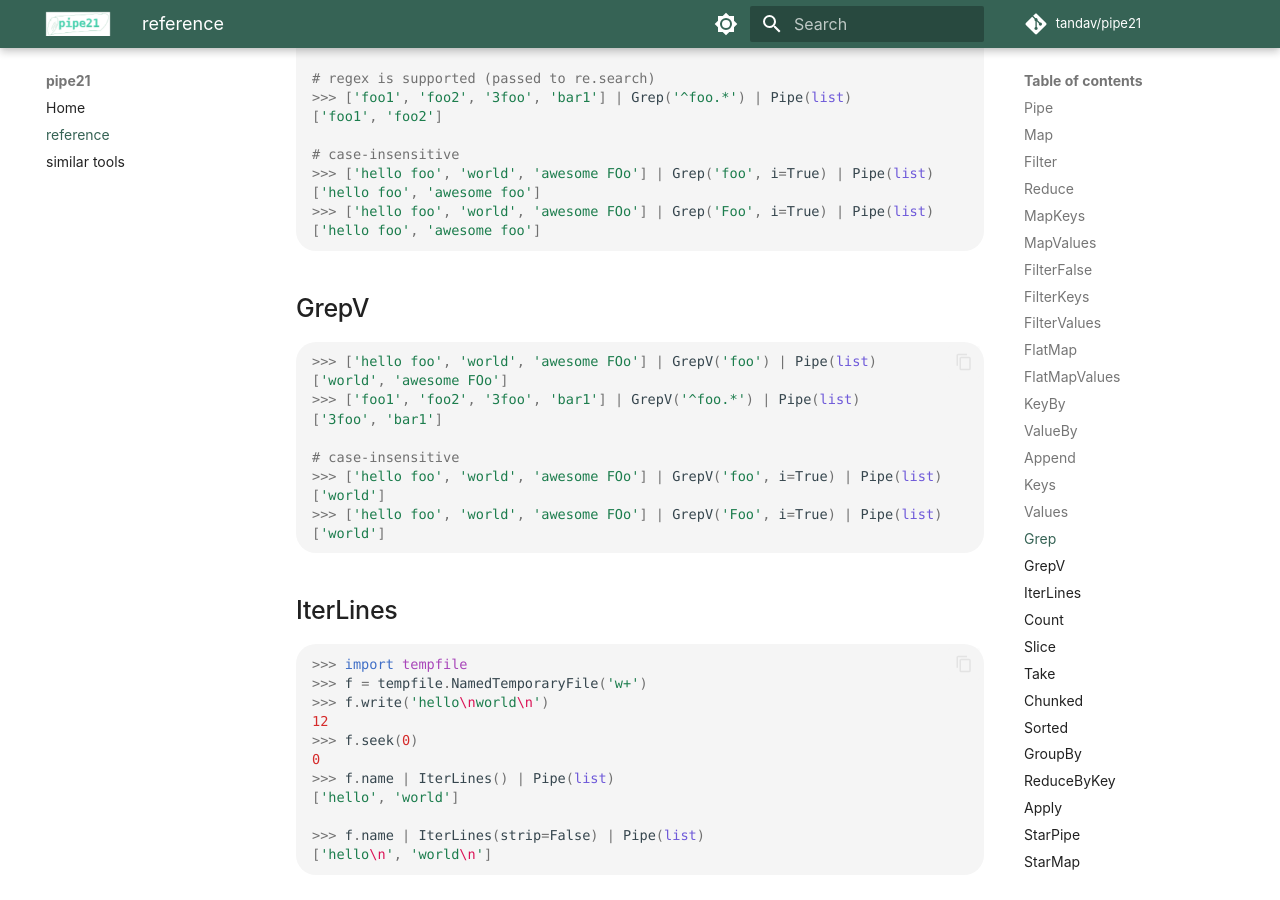
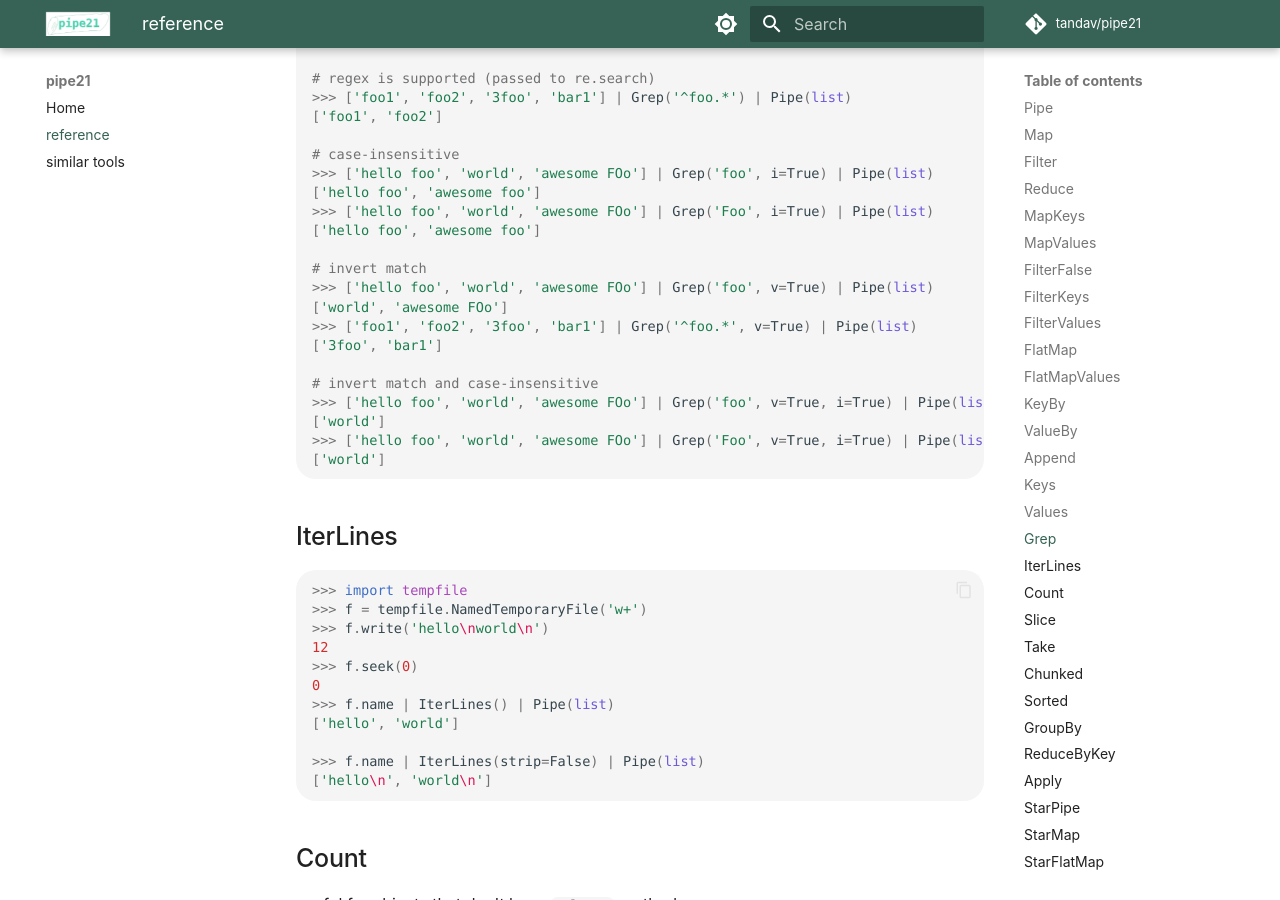
Before and after one commit to tandav/pipe21, an MkDocs documentation site: the page built from docs/reference.md, in a window 1280 px wide and 900 px high, scrolled down 4082 px. Built offline with MkDocs 1.6.1 and Material for MkDocs 9.7.7, drawn with Linux system fonts in a browser that asks for light colours; comment, search, counter and statistics services are not loaded.

Commit message:
delete GrepV, use v=True argument

````diff
--- a/docs/reference.md
+++ b/docs/reference.md
@@ -217,20 +217,16 @@
 >>> ['hello foo', 'world', 'awesome FOo'] | Grep('Foo', i=True) | Pipe(list)
 ['hello foo', 'awesome foo']
 
-```
-
-## GrepV
-
-```py
->>> ['hello foo', 'world', 'awesome FOo'] | GrepV('foo') | Pipe(list)
+# invert match
+>>> ['hello foo', 'world', 'awesome FOo'] | Grep('foo', v=True) | Pipe(list)
 ['world', 'awesome FOo']
->>> ['foo1', 'foo2', '3foo', 'bar1'] | GrepV('^foo.*') | Pipe(list)
+>>> ['foo1', 'foo2', '3foo', 'bar1'] | Grep('^foo.*', v=True) | Pipe(list)
 ['3foo', 'bar1']
 
-# case-insensitive
->>> ['hello foo', 'world', 'awesome FOo'] | GrepV('foo', i=True) | Pipe(list)
+# invert match and case-insensitive
+>>> ['hello foo', 'world', 'awesome FOo'] | Grep('foo', v=True, i=True) | Pipe(list)
 ['world']
->>> ['hello foo', 'world', 'awesome FOo'] | GrepV('Foo', i=True) | Pipe(list)
+>>> ['hello foo', 'world', 'awesome FOo'] | Grep('Foo', v=True, i=True) | Pipe(list)
 ['world']
 
 ```
--- a/pipe21.py
+++ b/pipe21.py
@@ -29,8 +29,7 @@
 class Append       (B): __ror__ = lambda self, it: it | Map(lambda x: (*x, self.f(x)))
 class Keys         (B): __ror__ = lambda self, it: it | Map(lambda kv: kv[0])
 class Values       (B): __ror__ = lambda self, it: it | Map(lambda kv: kv[1])
-class Grep         (B): __ror__ = lambda self, it: it | MapSwitch([(lambda x: self.kw.setdefault('i', False), str.lower)]) | Filter(lambda x: re.search(self.f.lower() if self.kw['i'] else self.f, x))
-class GrepV        (B): __ror__ = lambda self, it: it | MapSwitch([(lambda x: self.kw.setdefault('i', False), str.lower)]) | FilterFalse(lambda x: re.search(self.f.lower() if self.kw['i'] else self.f, x))
+class Grep         (B): __ror__ = lambda self, it: it | MapSwitch([(lambda x: self.kw.setdefault('i', False), str.lower)]) | (FilterFalse if self.kw.get('v', False) else Filter)(lambda x: re.search(self.f.lower() if self.kw['i'] else self.f, x))
 class IterLines    (B): __ror__ = lambda self, p: p | Pipe(open) | Pipe(lambda t: t | Map(str.strip) if self.kw.get('strip', True) else t)
 class Count        (B): __ror__ = lambda self, it: sum(1 for _ in it)
 class Slice        (B): __ror__ = lambda self, it: itertools.islice(it, self.f, *self.args)
````
Also changed, not shown: 1 other file.
